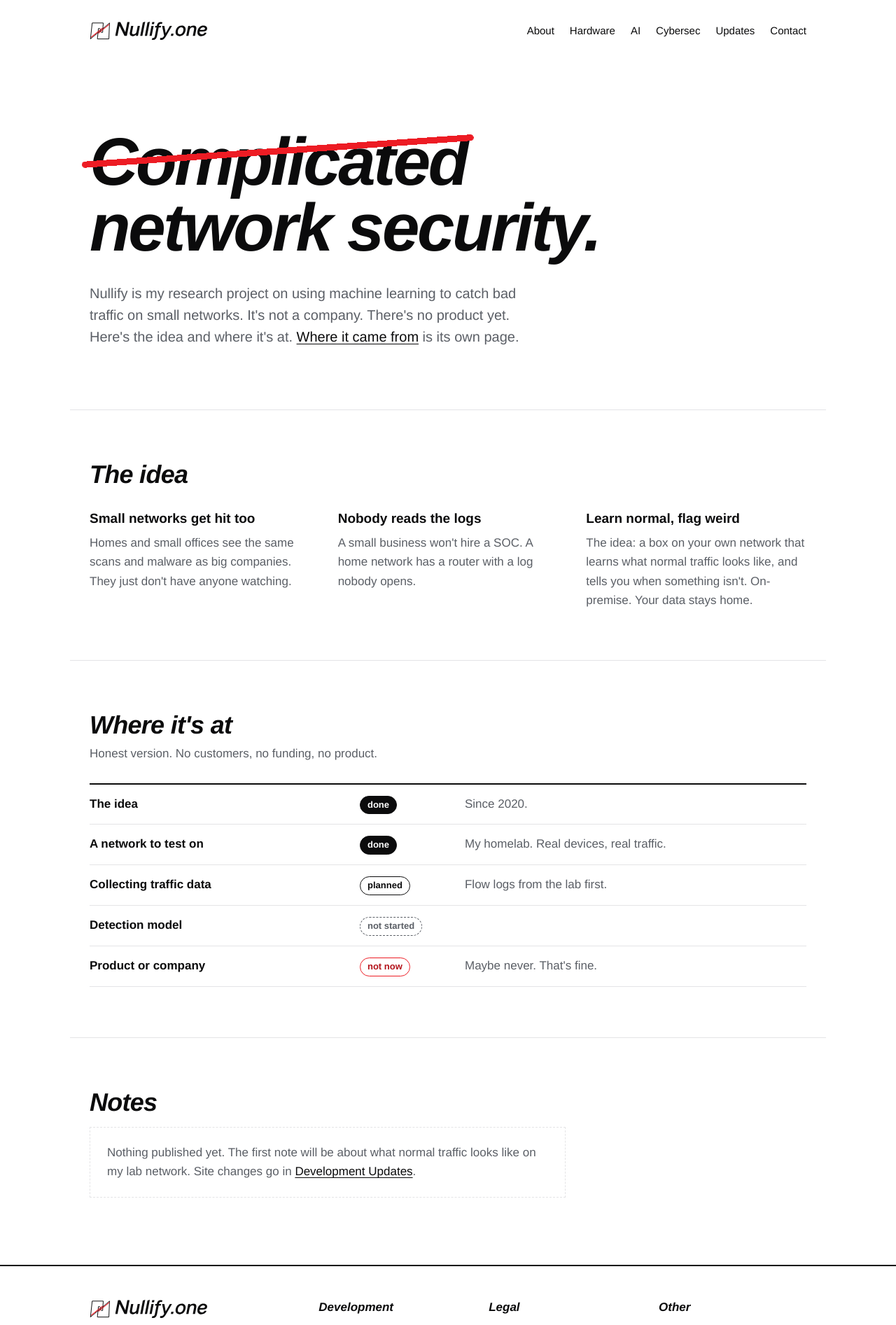
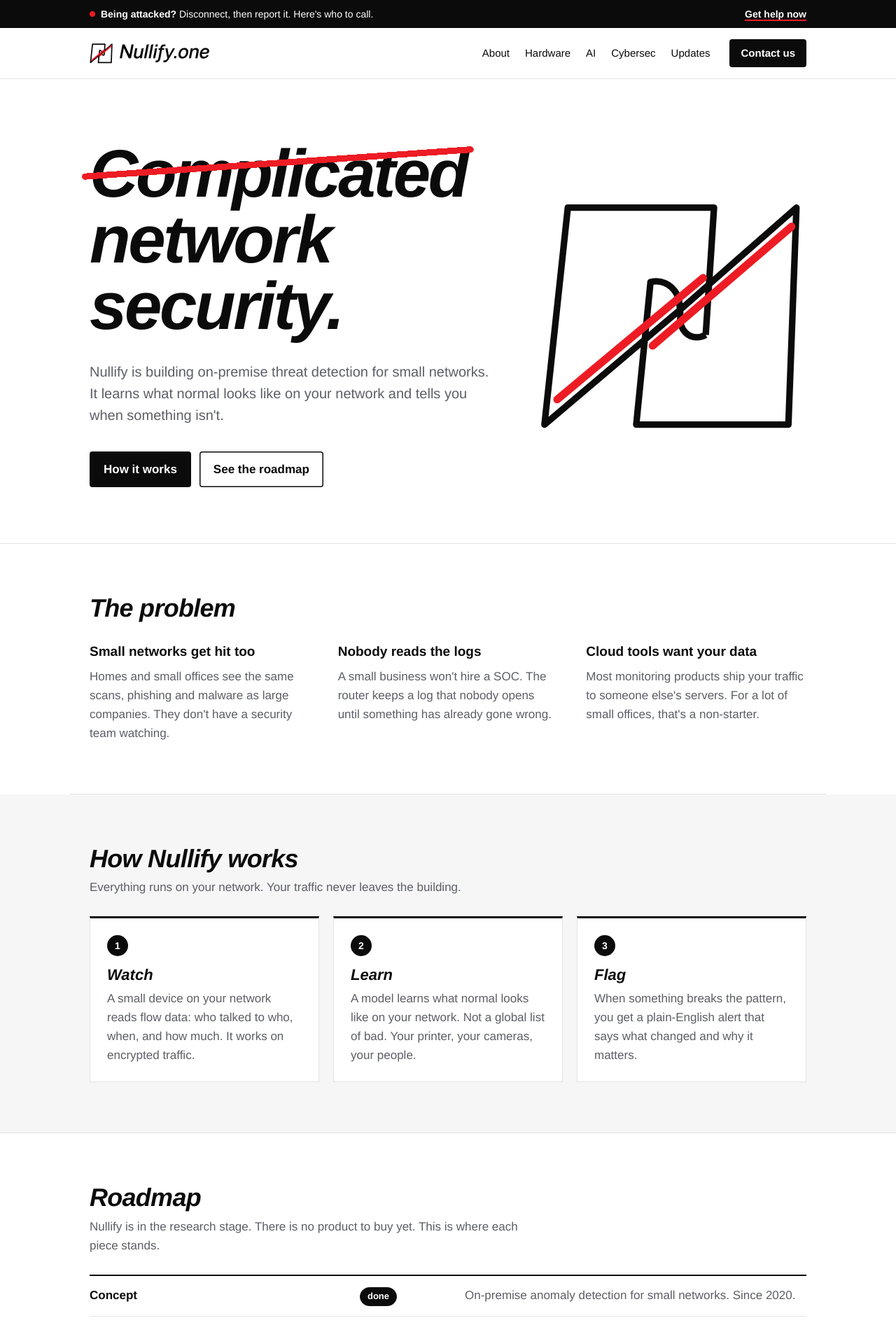
Before and after one commit to BiscuitNuke/Nullify.one, a Next.js app: page / in a window 1280 px wide. Shown: the top 1893 px of the page at 70% size. Built offline with nearby package versions, Linux system fonts and the light colour scheme.

Commit message:
Company-style layout: top alert bar, logo draw-in, How it works, Help page

```diff
--- a/app/Devup/page.tsx
+++ b/app/Devup/page.tsx
@@ -10,6 +10,7 @@ const updates = [
         items: [
             "New site. Same pages as before, honest content this time.",
             "New brand kit. Same N and slash, cleaned up. Get it on the Brand page.",
+            "New Being attacked? page with who to call.",
             "Luna the chatbot is gone.",
             "The old photo gallery is gone.",
         ],
--- a/app/components/footer.tsx
+++ b/app/components/footer.tsx
@@ -23,6 +23,7 @@ const cols = [
         links: [
             { href: "/About/", t: "About NullifyOne" },
             { href: "/Contact/", t: "Contact Us" },
+            { href: "/Help/", t: "Being attacked?" },
             { href: "/Brand/", t: "Brand Kit" },
         ],
     },
@@ -33,7 +34,7 @@ export default function Footer() {
         <footer className="foot">
             <div className="wrap foot-grid">
                 <div className="foot-id">
-                    <img src="/brand/lockup-color.svg" alt="Nullify.one" width={168} height={30} />
+                    <img src="/brand/lockup-color.svg" alt="Nullify.one" width={168} height={27} />
                     <p>Need help? <a href="mailto:kierana@nullify.one">Email us</a>.</p>
                     <p className="social">
                         <a href="https://github.com/NullifyOne">GitHub</a>
--- /dev/null
+++ b/app/components/mark.tsx
@@ -0,0 +1,21 @@
+const N = "M298.84,250c4.25-65.16,8.5-130.32,12.75-195.47H86.89c-11.95,111.16-23.9,222.31-35.86,333.47 c136.53-115.65,213.55-180.88,213.55-180.88l0,0c0,0,172.37-151.42,173.71-152.59c-4.12,111.16-8.23,222.31-12.35,333.47H192.07 l21.91-219.12c3.29-0.81,12.33-2.57,22.31,1.59c11.66,4.86,16.81,14.56,18.33,17.53c3.36,6.56,3.82,12.26,4.75,23.54 c1.21,14.79-1.03,16.82,1.65,23.92c1.04,2.75,4.79,12.64,15.11,16.69C287.16,256.46,297.34,250.86,298.84,250z";
+
+/** The Nullify icon. It draws itself in on page load. */
+export default function Mark({ size = 40, weight = 14, className = "" }: { size?: number; weight?: number; className?: string }) {
+    return (
+        <svg
+            className={`mark ${className}`}
+            viewBox="34 28 420 380"
+            width={size * (420 / 380)}
+            height={size}
+            aria-hidden="true"
+            focusable="false"
+        >
+            <path className="mark-n" pathLength={1} d={N} fill="none" stroke="currentColor" strokeWidth={weight} strokeLinejoin="round" />
+            <g stroke="#ED1C24" strokeWidth={weight + 2} strokeLinecap="round">
+                <line className="mark-s1" pathLength={1} x1="70.56" y1="349.35" x2="294.86" y2="162.49" />
+                <line className="mark-s2" pathLength={1} x1="217.17" y1="266.88" x2="430.72" y2="83.61" />
+            </g>
+        </svg>
+    );
+}
--- a/app/components/nav.tsx
+++ b/app/components/nav.tsx
@@ -1,6 +1,7 @@
 "use client";
 import Link from "next/link";
 import { usePathname } from "next/navigation";
+import Mark from "./mark";
 
 export const pages = [
     { href: "/About/", short: "About", long: "About NullifyOne" },
@@ -8,15 +9,16 @@ export const pages = [
     { href: "/AI/", short: "AI", long: "Nullify AI" },
     { href: "/Cybersec/", short: "Cybersec", long: "Cybersecurity Initiatives" },
     { href: "/Devup/", short: "Updates", long: "Development Updates" },
-    { href: "/Contact/", short: "Contact", long: "Contact Us" },
 ];
 
 export default function Nav() {
     const path = usePathname();
     return (
-        <header className="top wrap">
+        <header className="top">
+            <div className="wrap top-in">
             <Link href="/" className="brand" aria-label="Nullify.one home">
-                <img src="/brand/lockup-color.svg" alt="" width={168} height={30} />
+                <Mark size={30} weight={22} />
+                <img src="/brand/wordmark-black.svg" alt="" width={128} height={26} />
             </Link>
             <nav aria-label="Site">
                 {pages.map(p => (
@@ -25,6 +27,8 @@ export default function Nav() {
                     </Link>
                 ))}
             </nav>
+            <Link href="/Contact/" className="button button-sm">Contact us</Link>
+            </div>
         </header>
     );
 }
--- /dev/null
+++ b/app/components/topbar.tsx
@@ -0,0 +1,12 @@
+import Link from "next/link";
+
+export default function TopBar() {
+    return (
+        <div className="topbar">
+            <div className="wrap topbar-in">
+                <p><span className="pulse" aria-hidden="true" /> <strong>Being attacked?</strong> <span className="hide-sm">Disconnect, then report it. Here&apos;s who to call.</span></p>
+                <Link href="/Help/">Get help now</Link>
+            </div>
+        </div>
+    );
+}
--- a/app/globals.css
+++ b/app/globals.css
@@ -19,8 +19,9 @@ a:hover { text-decoration-color: var(--red); }
 
 .wrap { max-width: 1080px; margin: 0 auto; padding-inline: 28px; }
 
-.top { display: flex; flex-wrap: wrap; align-items: center; justify-content: space-between; gap: 12px 28px; padding-block: 22px; }
-.brand { display: block; padding-block: 8px; }
+.top { position: sticky; top: 0; z-index: 20; background: rgba(255,255,255,.94); backdrop-filter: blur(8px); border-bottom: 1px solid var(--line); }
+.top-in { display: flex; flex-wrap: wrap; align-items: center; gap: 8px 28px; padding-block: 14px; }
+.brand { display: flex; align-items: center; gap: 10px; padding-block: 6px; color: var(--ink); margin-right: auto; }
 .top nav { display: flex; flex-wrap: wrap; gap: 4px 22px; font-size: 15px; }
 .top nav a { text-decoration: none; padding-block: 10px; }
 .top nav a:hover { text-decoration: underline; text-decoration-color: var(--red); }
@@ -28,7 +29,7 @@ a:hover { text-decoration-color: var(--red); }
 .skip { position: absolute; left: -9999px; }
 .skip:focus { left: 16px; top: 12px; padding: 8px 12px; background: var(--paper); z-index: 10; }
 
-.hero { padding-block: 96px 88px; border-bottom: 1px solid var(--line); }
+.hero { padding-block: 88px 80px; border-bottom: 1px solid var(--line); }
 .hero h1 {
     margin: 0; max-width: 900px;
     font: italic 800 clamp(44px, 8vw, 96px)/0.98 var(--sans); letter-spacing: -0.035em;
@@ -65,6 +66,48 @@ a:hover { text-decoration-color: var(--red); }
 .year { font: italic 800 22px/1.3 var(--sans); }
 .empty { margin: 16px 0 0; padding: 22px 24px; max-width: 680px; border: 1.5px dashed var(--line); color: var(--muted); }
 
+
+/* Top bar */
+.topbar { background: var(--ink); color: var(--paper); font-size: 14px; }
+.topbar-in { display: flex; align-items: center; justify-content: space-between; gap: 16px; padding-block: 9px; }
+.topbar p { margin: 0; }
+.topbar a { color: var(--paper); font-weight: 700; white-space: nowrap; text-decoration-color: var(--red); text-decoration-thickness: 2px; }
+.pulse { display: inline-block; width: 8px; height: 8px; margin-right: 4px; border-radius: 50%; background: var(--red); vertical-align: 1px; animation: pulse 2s ease-in-out infinite; }
+@keyframes pulse { 50% { opacity: .35; } }
+
+/* Logo draw-in */
+.mark { display: block; color: var(--ink); overflow: visible; }
+.mark-n, .mark-s1, .mark-s2 { stroke-dasharray: 1; stroke-dashoffset: 1; animation: draw 1.1s cubic-bezier(.6,0,.2,1) forwards; }
+.mark-s1 { animation-duration: .35s; animation-delay: 1.05s; }
+.mark-s2 { animation-duration: .35s; animation-delay: 1.25s; }
+@keyframes draw { to { stroke-dashoffset: 0; } }
+.mark-big .mark-n { animation-duration: 1.8s; }
+.mark-big .mark-s1 { animation-delay: 1.75s; animation-duration: .45s; }
+.mark-big .mark-s2 { animation-delay: 2s; animation-duration: .45s; }
+
+/* Home */
+.hero-grid { display: grid; grid-template-columns: minmax(0, 1.5fr) minmax(0, 1fr); gap: 48px; align-items: center; }
+.hero-mark .mark { width: 100%; height: auto; max-width: 400px; margin-left: auto; }
+.cta { display: flex; flex-wrap: wrap; gap: 12px; margin-top: 36px; }
+.button.button-sm { padding: 8px 16px; font-size: 15px; }
+.button.button-ghost { background: var(--paper); color: var(--ink); box-shadow: inset 0 0 0 1.5px var(--ink); }
+.button.button-ghost:hover { background: var(--paper); box-shadow: inset 0 0 0 1.5px var(--ink), inset 0 -3px 0 var(--red); }
+.button.button-invert { background: var(--paper); color: var(--ink); }
+.button.button-invert:hover { background: var(--paper); }
+
+.band { background: #f6f6f7; border-bottom: 1px solid var(--line); }
+.band .block { border-bottom: 0; }
+.steps { list-style: none; margin: 28px 0 0; padding: 0; display: grid; grid-template-columns: repeat(auto-fit, minmax(240px, 1fr)); gap: 20px; }
+.steps li { padding: 24px; background: var(--paper); border: 1px solid var(--line); border-top: 3px solid var(--ink); }
+.steps h3 { margin: 14px 0 6px; font: italic 800 22px/1.2 var(--sans); }
+.steps p { margin: 0; color: var(--muted); }
+.step-n { display: inline-grid; place-items: center; width: 30px; height: 30px; border-radius: 50%; background: var(--ink); color: var(--paper); font-weight: 700; font-size: 14px; }
+.steps-tight { margin-top: 0; }
+.more { margin: 20px 0 0; }
+
+.closer { display: flex; flex-wrap: wrap; align-items: center; justify-content: space-between; gap: 20px 40px; margin-block: 72px; padding: 40px 44px; background: var(--ink); color: var(--paper); border-radius: 6px; }
+.closer h2 { margin: 0 0 6px; font: italic 800 32px/1.1 var(--sans); }
+.closer p { margin: 0; color: #c9cbcf; }
 
 /* Inner pages */
 .pagehead { padding-block: 80px 64px; border-bottom: 1px solid var(--line); }
@@ -118,7 +161,16 @@ code { font-size: 15px; }
     .foot-id { grid-column: 1 / -1; }
 }
 
+@media (max-width: 860px) {
+    .hero-grid { grid-template-columns: minmax(0, 1fr); }
+    .hero-mark { order: -1; }
+    .hero-mark .mark { max-width: 140px; margin-left: 0; }
+}
+
 @media (max-width: 640px) {
+    .hide-sm { display: none; }
+    .top nav { order: 3; width: 100%; gap: 2px 18px; }
+    .closer { padding: 28px 24px; }
     .pagehead { padding-block: 56px 44px; }
     .updates > li, .contact li { grid-template-columns: minmax(0, 1fr); gap: 4px; }
     .swatches li { grid-template-columns: 40px minmax(0, 1fr) auto; }
@@ -132,6 +184,8 @@ code { font-size: 15px; }
 @media (prefers-reduced-motion: reduce) {
     html { scroll-behavior: auto; }
     .struck::after { animation: none; transform: rotate(-4deg); }
+    .mark-n, .mark-s1, .mark-s2 { animation: none; stroke-dashoffset: 0; }
+    .pulse { animation: none; }
 }
 
 /* Fixes */
--- a/app/layout.tsx
+++ b/app/layout.tsx
@@ -1,5 +1,6 @@
 import type { Metadata, Viewport } from "next";
 import Nav from "./components/nav";
+import TopBar from "./components/topbar";
 import Footer from "./components/footer";
 import "./globals.css";
 
@@ -20,6 +21,7 @@ export default function RootLayout({ children }: { children: React.ReactNode })
         <html lang="en">
             <body>
                 <a className="skip" href="#main">Skip to content</a>
+                <TopBar />
                 <Nav />
                 <main id="main">{children}</main>
                 <Footer />
--- a/app/page.tsx
+++ b/app/page.tsx
@@ -1,40 +1,54 @@
 import Link from "next/link";
+import Mark from "./components/mark";
 
-const idea = [
-    { h: "Small networks get hit too", p: "Homes and small offices see the same scans and malware as big companies. They just don't have anyone watching." },
-    { h: "Nobody reads the logs", p: "A small business won't hire a SOC. A home network has a router with a log nobody opens." },
-    { h: "Learn normal, flag weird", p: "The idea: a box on your own network that learns what normal traffic looks like, and tells you when something isn't. On-premise. Your data stays home." },
+const problems = [
+    { h: "Small networks get hit too", p: "Homes and small offices see the same scans, phishing and malware as large companies. They don't have a security team watching." },
+    { h: "Nobody reads the logs", p: "A small business won't hire a SOC. The router keeps a log that nobody opens until something has already gone wrong." },
+    { h: "Cloud tools want your data", p: "Most monitoring products ship your traffic to someone else's servers. For a lot of small offices, that's a non-starter." },
 ];
 
-const status = [
-    { item: "The idea", state: "done", note: "Since 2020." },
-    { item: "A network to test on", state: "done", note: "My homelab. Real devices, real traffic." },
-    { item: "Collecting traffic data", state: "planned", note: "Flow logs from the lab first." },
-    { item: "Detection model", state: "not started", note: "" },
-    { item: "Product or company", state: "not now", note: "Maybe never. That's fine." },
+const steps = [
+    { h: "Watch", p: "A small device on your network reads flow data: who talked to who, when, and how much. It works on encrypted traffic." },
+    { h: "Learn", p: "A model learns what normal looks like on your network. Not a global list of bad. Your printer, your cameras, your people." },
+    { h: "Flag", p: "When something breaks the pattern, you get a plain-English alert that says what changed and why it matters." },
+];
+
+const roadmap = [
+    { item: "Concept", state: "done", note: "On-premise anomaly detection for small networks. Since 2020." },
+    { item: "Test network", state: "done", note: "A live lab network with real devices and real traffic." },
+    { item: "Traffic collection", state: "planned", note: "Flow logs from the lab network." },
+    { item: "Detection model", state: "not started", note: "First model trained on lab data." },
+    { item: "Hardware device", state: "not started", note: "Small, cheap, plugs into your switch." },
 ];
 
 export default function Home() {
     return (
         <>
-
-
-                <section className="hero wrap">
+            <section className="hero">
+                <div className="wrap hero-grid">
+                    <div>
                         <h1>
-                        <span className="struck">
-                            Complicated
-                        </span>{" "}
+                            <span className="struck">Complicated</span>{" "}
                             network security.
                         </h1>
                         <p className="lede">
-                        Nullify is my research project on using machine learning to catch bad traffic on small networks. It&apos;s not a company. There&apos;s no product yet. Here&apos;s the idea and where it&apos;s at. <Link href="/About/">Where it came from</Link> is its own page.
+                            Nullify is building on-premise threat detection for small networks. It learns what normal looks like on your network and tells you when something isn&apos;t.
                         </p>
+                        <div className="cta">
+                            <Link href="/AI/" className="button">How it works</Link>
+                            <Link href="#roadmap" className="button button-ghost">See the roadmap</Link>
+                        </div>
+                    </div>
+                    <div className="hero-mark">
+                        <Mark size={360} weight={10} className="mark-big" />
+                    </div>
+                </div>
             </section>
 
-                <section id="idea" className="wrap block">
-                    <h2>The idea</h2>
+            <section className="wrap block">
+                <h2>The problem</h2>
                 <div className="cols">
-                        {idea.map(i => (
+                    {problems.map(i => (
                         <div key={i.h}>
                             <h3>{i.h}</h3>
                             <p>{i.p}</p>
@@ -43,11 +57,27 @@ export default function Home() {
                 </div>
             </section>
 
-                <section id="status" className="wrap block">
-                    <h2>Where it&apos;s at</h2>
-                    <p className="sub">Honest version. No customers, no funding, no product.</p>
+            <section className="band">
+                <div className="wrap block">
+                    <h2>How Nullify works</h2>
+                    <p className="sub">Everything runs on your network. Your traffic never leaves the building.</p>
+                    <ol className="steps">
+                        {steps.map((s, i) => (
+                            <li key={s.h}>
+                                <span className="step-n">{i + 1}</span>
+                                <h3>{s.h}</h3>
+                                <p>{s.p}</p>
+                            </li>
+                        ))}
+                    </ol>
+                </div>
+            </section>
+
+            <section id="roadmap" className="wrap block">
+                <h2>Roadmap</h2>
+                <p className="sub">Nullify is in the research stage. There is no product to buy yet. This is where each piece stands.</p>
                 <ul className="status">
-                        {status.map(s => (
+                    {roadmap.map(s => (
                         <li key={s.item}>
                             <span className="what">{s.item}</span>
                             <span className={`tag t-${s.state.replace(/\s/g, "-")}`}>{s.state}</span>
@@ -55,13 +85,18 @@ export default function Home() {
                         </li>
                     ))}
                 </ul>
+                <p className="more"><Link href="/Devup/">Read the development updates</Link></p>
             </section>
 
-                <section id="notes" className="wrap block">
-                    <h2>Notes</h2>
-                    <p className="empty">Nothing published yet. The first note will be about what normal traffic looks like on my lab network. Site changes go in <Link href="/Devup/">Development Updates</Link>.</p>
+            <section className="wrap">
+                <div className="closer">
+                    <div>
+                        <h2>Run a small network?</h2>
+                        <p>Tell us what you&apos;d want it to catch. Early input shapes what gets built.</p>
+                    </div>
+                    <a href="mailto:kierana@nullify.one" className="button button-invert">Get in touch</a>
+                </div>
             </section>
-
         </>
     );
 }
```
Also changed, not shown: app/Help/page.tsx (added, +42 -0 lines). Lines whose indentation alone changed are shown as unchanged.
